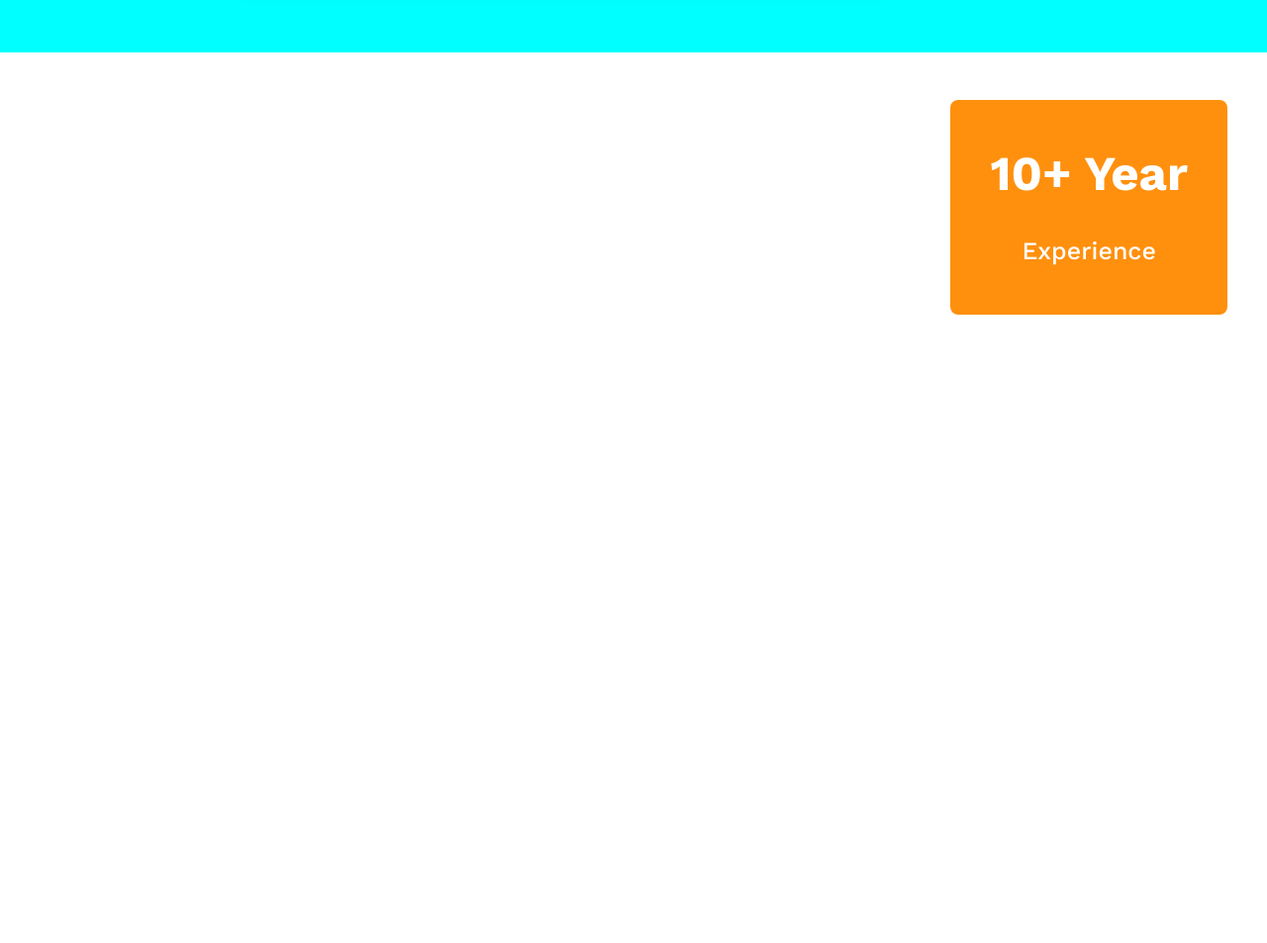
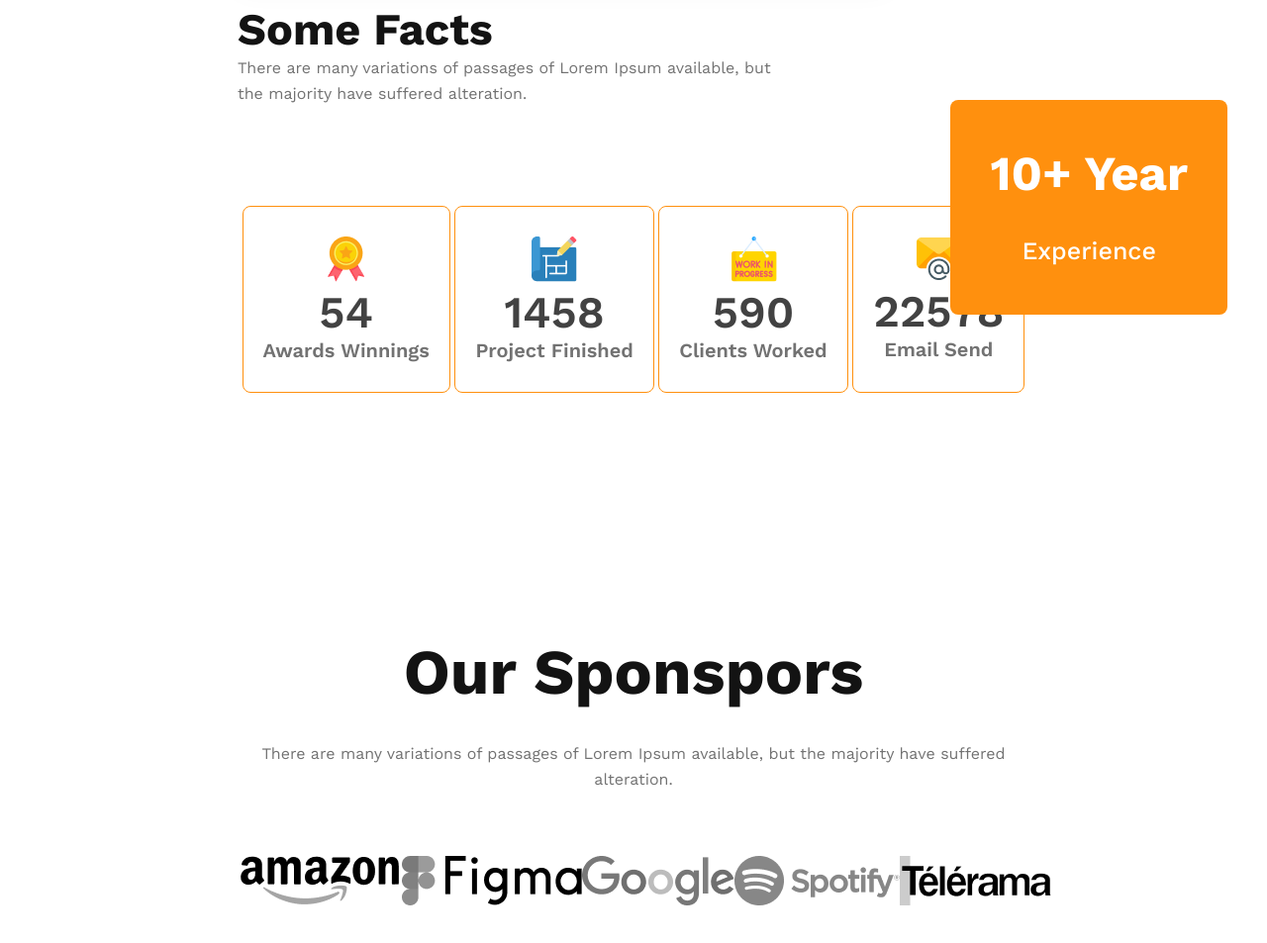
Before and after one commit to justdemocode/g3-project-web, a plain HTML site: page index.html in a window 1280 px wide. Shown: the part 3131-4084 px from the top of the page at 99% size. Before the commit the page ends 3449 px from the top, so only its background shows below. Drawn offline with nearby package versions, Linux system fonts and the light colour scheme.

Commit message:
sponsor section done

```diff
--- a/index.html
+++ b/index.html
@@ -37,7 +37,7 @@
     </header>
     <!-- banner-section-end -->
     <main>
-    <!-- start-features-section -->
+    <!-- start-teams-section -->
     <section class="teams-container">
         <div class="teams-img-container">
             <img src="images/team1.png" alt="">
@@ -56,9 +56,9 @@
             <a href="#"><button class="btn-explore-more">Explore More</button></a>
         </div>
     </section>
-    <!-- features-section-end -->
+    <!-- teams-section-end -->
 
-    <!-- start-features-features-section -->
+    <!-- start-features-section -->
     <section class="features-container">
         <div class="features-box-container">
             <div class="features-box-title">
@@ -89,7 +89,57 @@
         <div class="year-button">
             <h3 class="year-title">10+ Year <br><span class="year-title-about">Experience</span></h3>
         </div>
+        <!-- features-section-end -->
     </section>
+
+    <section>
+        <!-- start-some-facts-section -->
+        <div class="some-facts-container">
+            <h3 class="some-facts-title">Some Facts</h3>
+            <p class="some-facts-discription">There are many variations of passages of Lorem Ipsum available, but the majority have suffered alteration.</p>
+
+        <div class="some-facts-box">
+            <div class="some-box-model-same">
+                <img src="images/icons/ribon.png" alt="">
+                <h3 class="box-facts-number">54</h3>
+                <p class="box-facts-title">Awards Winnings</p>
+            </div>
+            <div class="some-box-model-same">
+                <img src="images/icons/projects.png" alt="">
+                <h3 class="box-facts-number">1458</h3>
+                <p class="box-facts-title">Project Finished</p>
+            </div>
+            <div class="some-box-model-same">
+                <img src="images/icons/customers.png" alt="">
+                <h3 class="box-facts-number">590</h3>
+                <p class="box-facts-title">Clients Worked</p>
+            </div>
+            <div class="some-box-model-same">
+                <img src="images/icons/email.png" alt="">
+                <h3 class="box-facts-number">22578</h3>
+                <p class="box-facts-title">Email Send</p>
+            </div>
+        </div>
+        </div>
+
+        <!-- some-facts-section-end -->
+        </section>
+
+        <section>
+            <!-- start-sponsor-section -->
+            <div class="sponsor-container">
+                <h1 class="sopnsor-title">Our Sponspors</h1>
+                <p class="sopnsor-discription">There are many variations of passages of Lorem Ipsum available, but the majority have suffered alteration.</p>
+            </div>
+            <div class="sopnsor-img-container">
+                <img src="images/sponsors/amazon.png" alt="">
+                <img src="images/sponsors/figma.png" alt="">
+                <img src="images/sponsors/google.png" alt="">
+                <img src="images/sponsors/spotify.png" alt="">
+                <img src="images/sponsors/telerama.png" alt="">
+            </div>
+            <!-- sponsor-section-end -->
+        </section>
     </main>
     <footer>
 
--- a/styels/style.css
+++ b/styels/style.css
@@ -97,7 +97,7 @@ nav > ul > li >a:hover{
 /* main section style */
 main{
     padding: 3.125rem 15rem;
-    background-color: aqua;
+    /* background-color: aqua; */
     margin-top: 8.125rem;
 
 }
@@ -221,11 +221,83 @@ main{
     line-height: 2.5rem;
 }
 
+/* start-some-facts-section */
+
+.some-facts-title{
+    color: #131313;
+    font-size: 2.813rem;
+    font-weight: 700;
+
+}
+
+.some-facts-discription{
+    color: #727272;
+    font-size: 1rem;
+    font-weight: 400;
+    line-height: 1.625rem;
+    width: 33.875rem;
+}
+
+.some-facts-box{
+    display: flex;
+    padding: 6.25rem 0rem;
+    justify-content: space-evenly;
+}
+
+.some-box-model-same{
+    border-radius: 0.5rem;
+    border: 1px solid #FF900E;
+    text-align: center;
+    padding: 1.875rem 1.25rem;
+
+}
+
+.box-facts-number{
+    color: #424242;
+    text-align: center;
+    font-size: 2.813rem;
+    font-weight: 600;
+}
+
+.box-facts-title{
+    color:  #727272;
+    font-size: 1.25rem;
+    font-weight: 600;
+}
+
+/* some-facts-section-end */
 
 
+/* start-sponsor-section */
+.sopnsor-title{
+    color:  #131313;
+    text-align: center;
+    font-size: 4rem;
+    font-weight: 700;
+    margin-top: 9rem;
+}
 
+.sopnsor-discription{
+    color:  #727272;
+    text-align: center;
+    font-size: 1rem;
+    font-weight: 400;
+    line-height: 1.625rem;
+    margin-top: 2rem;
+}
 
+.sopnsor-img-container{
+    display: flex;
+    margin-top: 4rem;
+    justify-content: space-evenly;
+    background-color: white;
 
+}
+
+.sopnsor-img-container >img{
+    mix-blend-mode: luminosity;
+}
+/* sponsor-section-end */
 /* ------------------------------------------------------------------------------------------ */
 
 
```
